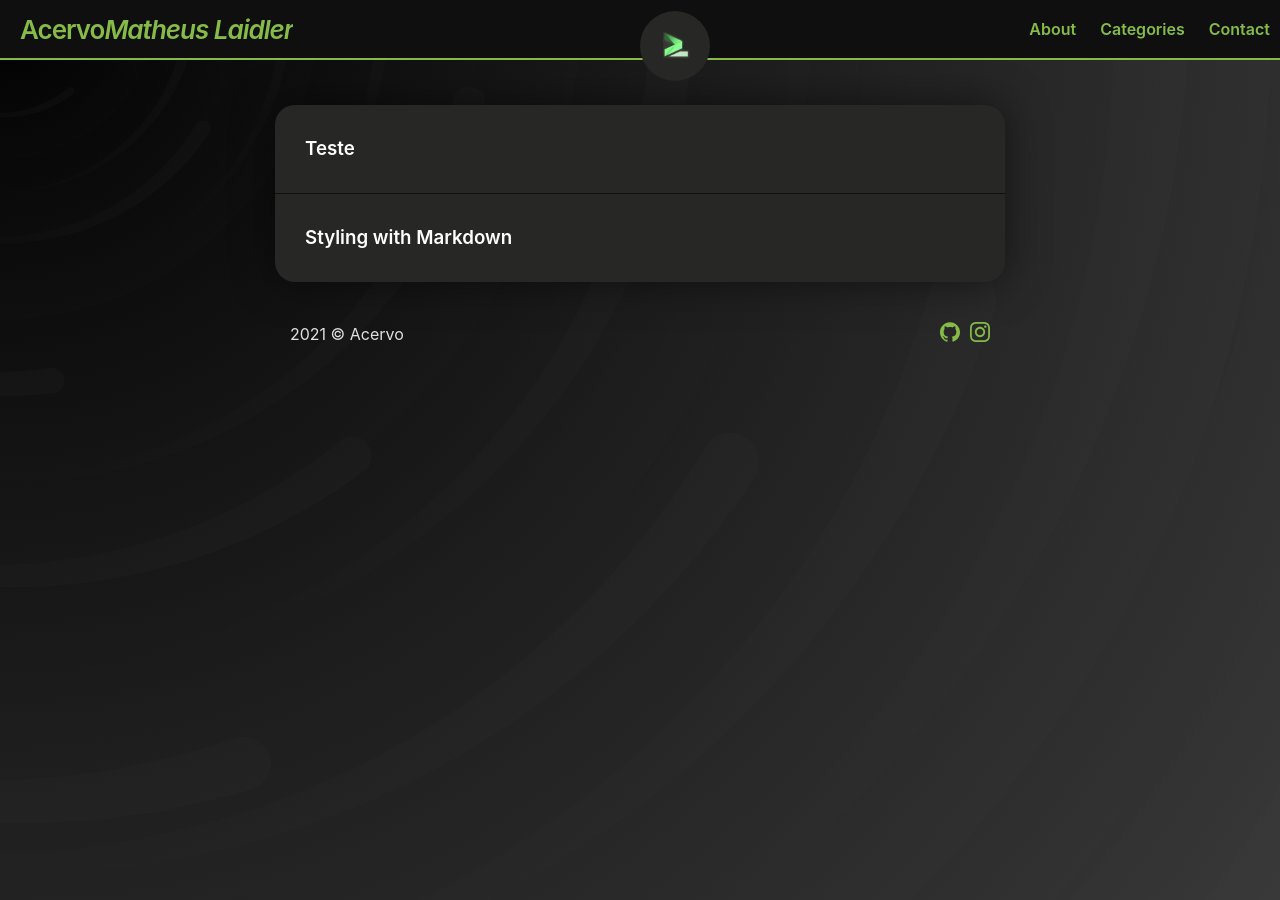
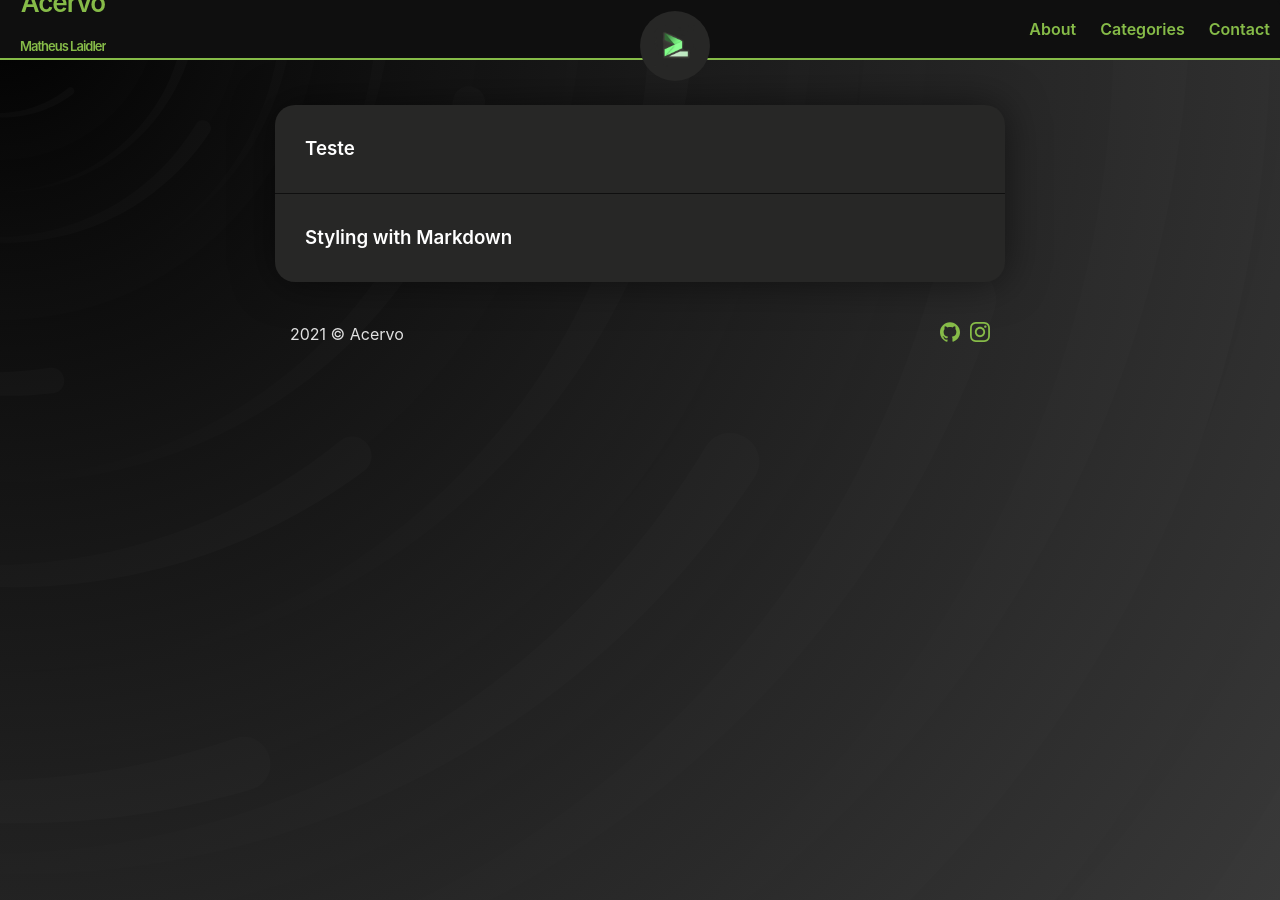
Before and after one commit to matheuslaidler/WayOfSec-Welcome-Theme, a Jekyll site: the page built from index.md, in a window 1280 px wide. Built offline with Jekyll 4.4.1, drawn with Linux system fonts in a browser that asks for light colours.

Commit message:
Update header.html

```diff
--- a/_includes/header.html
+++ b/_includes/header.html
@@ -2,7 +2,7 @@
   {%- assign default_paths = site.pages | map: "path" -%}
   {%- assign page_paths = site.header_pages | default: default_paths -%}
   {%- assign titles_size = site.pages | map: 'title' | join: '' | size -%}
-<center><a class="site-title" rel="author" href="{{ "/" | relative_url }}">{{ site.title | escape }}<i>Matheus Laidler </i></a></center>
+<center><a class="site-title" rel="author" href="{{ "/" | relative_url }}">{{ site.title | escape }}<p><font size="-1">Matheus Laidler </font></p></a></center>
 
   {%- if titles_size > 0 -%}
     <nav class="site-nav">
```
